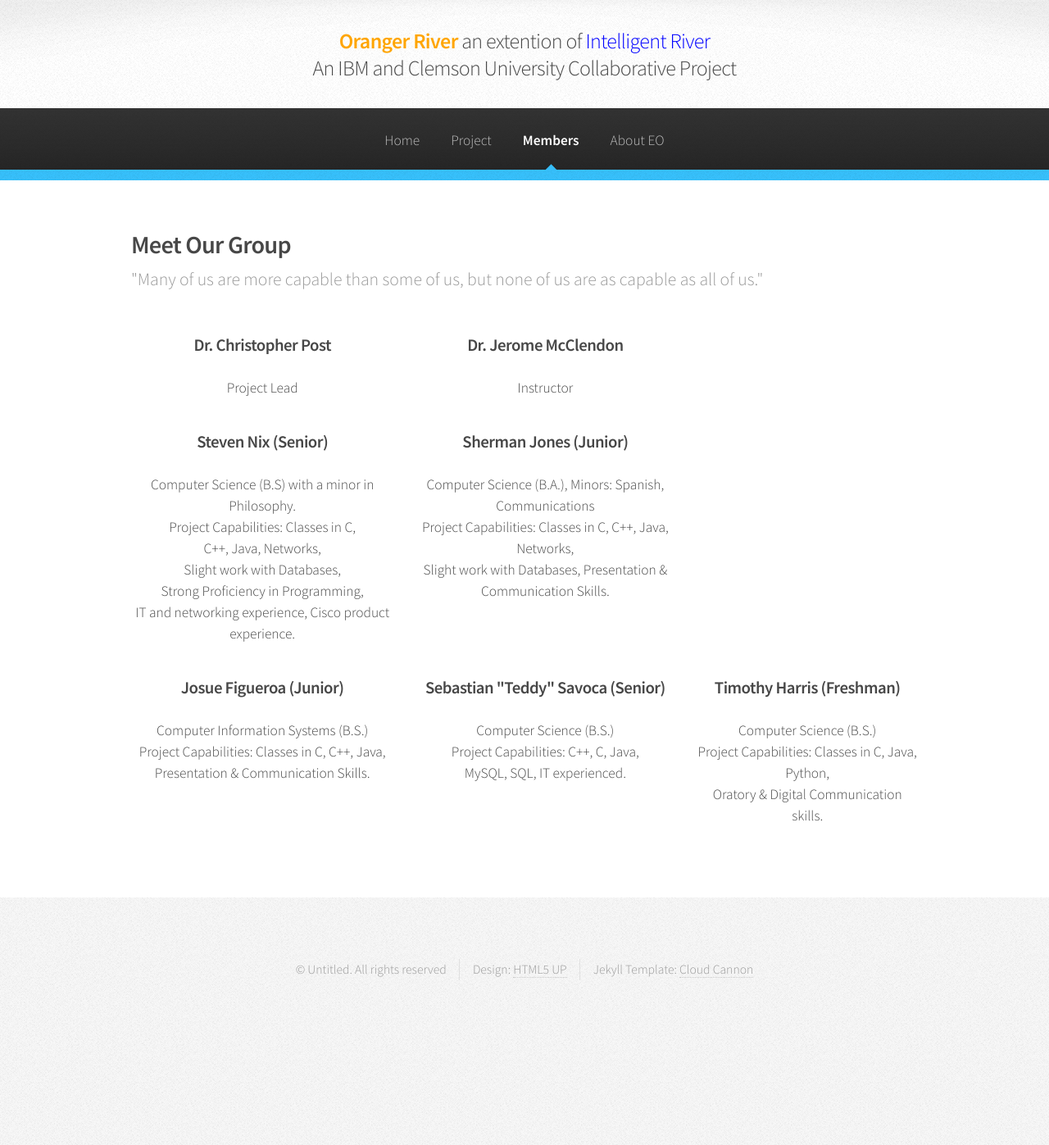
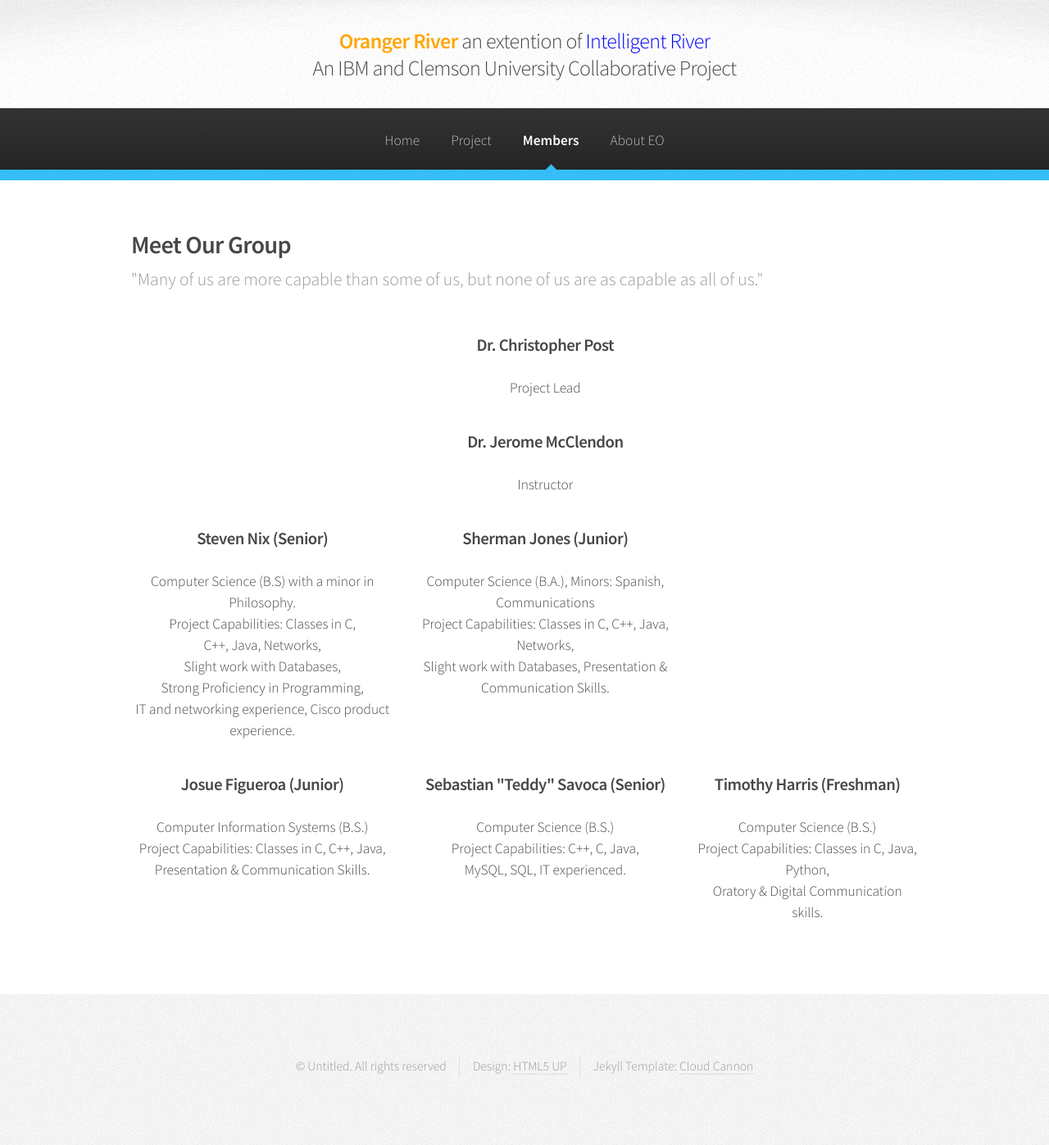
Before and after one commit to TriSpade/OrangeRiver, a Jekyll site: the page built from members.html, in a window 1280 px wide. Shown: the whole page at 82% size. Built offline with Jekyll 4.4.1, drawn with Linux system fonts in a browser that asks for light colours; before the commit the page ends 1279 px from its top, so only the background shows below that.

Commit message:
Update members.html

```diff
--- a/members.html
+++ b/members.html
@@ -18,10 +18,14 @@
 
 						<table>
 							<tr>
+								<th></th>
 								<th>
 									<h3>Dr. Christopher Post</h3>
 									<p>Project Lead</p>
 								</th>
+							</tr>
+							<tr>
+								<th></th>
 								<th>
 									<h3>Dr. Jerome McClendon</h3>
 									<p>Instructor</p>
```
